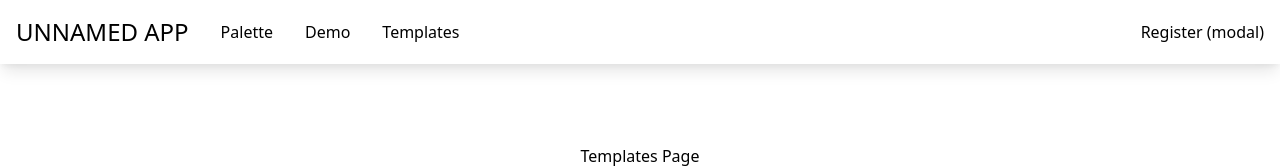
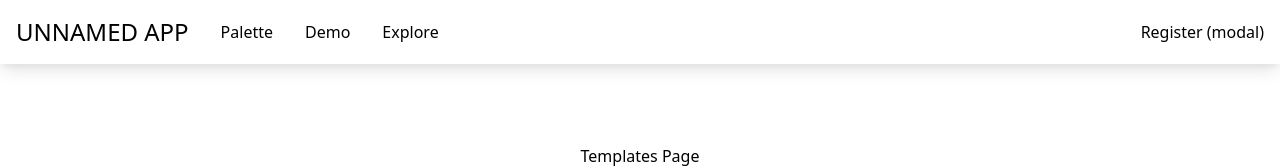
Before and after one commit to chingu-voyages/v31-bears-team-03, a React (Create React App) app in the folder client/: page /templates in a window 1280 px wide. Shown: the top 168 px of the page. Built offline with nearby package versions, Linux system fonts and the light colour scheme; no server answers.

Commit message:
Rename template to explore

```diff
--- a/client/src/App.tsx
+++ b/client/src/App.tsx
@@ -7,7 +7,7 @@ import DemoPage from "./components/DemoPage";
 import LandingPage from "./components/LandingPage";
 import Navbar from "./components/Navbar";
 import PalettePage from "./components/PalettePage";
-import TemplatesPage from "./components/TemplatesPage";
+import ExplorePage from "./components/ExplorePage";
 
 import colorService from "./services/colorService";
 
@@ -98,7 +98,7 @@ function App() {
           />
         </Route>
         <Route exact path="/templates">
-          <TemplatesPage />
+          <ExplorePage />
         </Route>
       </Switch>
     </div>
--- a/client/src/components/TemplatesPage.tsx
+++ b/client/src/components/ExplorePage.tsx
@@ -1,7 +1,7 @@
 //@ts-nocheck
 import React from "react";
 
-function TemplatesPage() {
+function ExplorePage() {
   return (
     <div className="mt-20">
       <h1>Templates Page</h1>
@@ -9,4 +9,4 @@ function TemplatesPage() {
   );
 }
 
-export default TemplatesPage;
+export default ExplorePage;
--- a/client/src/components/Navbar.tsx
+++ b/client/src/components/Navbar.tsx
@@ -20,7 +20,7 @@ function Navbar() {
           <NavLink to="/demo">Demo</NavLink>
         </div>
         <div className="mx-4">
-          <NavLink to="/templates">Templates</NavLink>
+          <NavLink to="/explore">Explore</NavLink>
         </div>
       </div>
       <div className="mx-4">
```
